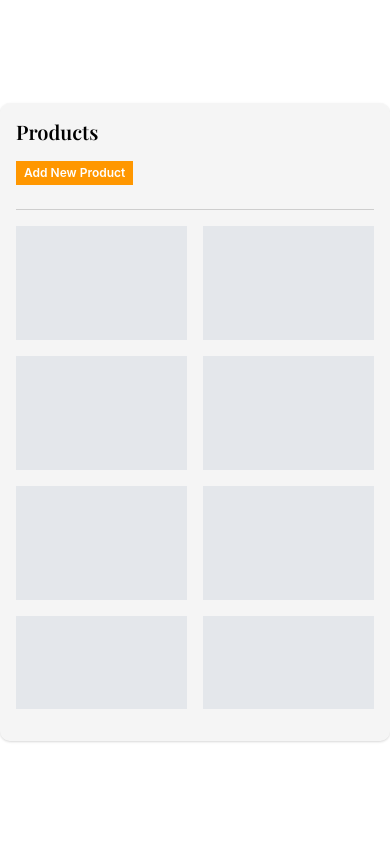
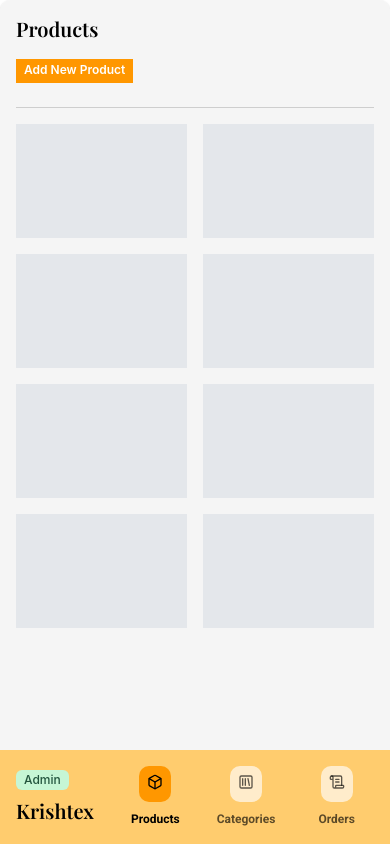
Before and after one commit to purushg16/krishtex, a React (Vite) app: page /admin/products in a window 390 px wide. Built offline with nearby package versions, Linux system fonts and the light colour scheme; a web font is replaced by a local one.

Commit message:
admin page design completed for mobile

```diff
--- /dev/null
+++ b/src/components/admin/AdminAppBar.tsx
@@ -0,0 +1,50 @@
+import { Flex, HStack, SimpleGrid, Tag, VStack } from "@chakra-ui/react";
+import { BoxIcon, ScrollText, SquareLibrary } from "lucide-react";
+import { useLocation } from "react-router";
+import { Name } from "../../utilities/Typography";
+import AppBarButton from "./AppBarButton";
+
+const AdminAppBar = () => {
+  const location = useLocation().pathname.split("/")[2];
+
+  return (
+    <Flex
+      zIndex={999}
+      pos="absolute"
+      bottom={0}
+      justify="center"
+      w="100%"
+      align="center"
+      py={2}
+      bg="primary.100"
+    >
+      <HStack w="100%" justify="space-between" px={4}>
+        <VStack align="start">
+          <Tag size="sm" colorScheme="green">
+            Admin
+          </Tag>
+          <Name color="black" text="Krishtex" />
+        </VStack>
+        <SimpleGrid columns={3} spacing={4}>
+          <AppBarButton
+            route="products"
+            active={location === "products"}
+            icon={BoxIcon}
+          />
+          <AppBarButton
+            route="categories"
+            active={location === "categories"}
+            icon={SquareLibrary}
+          />
+          <AppBarButton
+            route="orders"
+            active={location === "orders"}
+            icon={ScrollText}
+          />
+        </SimpleGrid>
+      </HStack>
+    </Flex>
+  );
+};
+
+export default AdminAppBar;
--- /dev/null
+++ b/src/components/admin/AppBarButton.tsx
@@ -0,0 +1,38 @@
+import { VStack, Box, Icon } from "@chakra-ui/react";
+import { LucideIcon } from "lucide-react";
+import { useNavigate } from "react-router";
+import { Label } from "../../utilities/Typography";
+
+interface Props {
+  active: boolean;
+  icon: LucideIcon;
+  route: string;
+}
+
+const AppBarButton = ({ active, route, icon }: Props) => {
+  const navigate = useNavigate();
+
+  return (
+    <VStack
+      onClick={() => navigate(route)}
+      cursor="pointer"
+      p={2}
+      //   bg={active ? "primary.300" : "none"}
+      borderRadius={10}
+      color={active ? "black" : "blackAlpha.700"}
+      transition="all 0.7s"
+    >
+      <Box
+        lineHeight="normal"
+        bg={active ? "primary.500" : "whiteAlpha.700"}
+        p={2}
+        borderRadius={10}
+      >
+        <Icon as={icon} />
+      </Box>
+      <Label text={route} textTransform="capitalize" small />
+    </VStack>
+  );
+};
+
+export default AppBarButton;
--- a/src/index.css
+++ b/src/index.css
@@ -23,3 +23,14 @@
 a {
   font-family: Roboto !important;
 }
+
+/* Hide scrollbar for all elements */
+* {
+  scrollbar-width: none; /* Firefox */
+  -ms-overflow-style: none; /* IE and Edge */
+}
+
+/* Hide scrollbar for WebKit browsers (Chrome, Safari) */
+::-webkit-scrollbar {
+  display: none;
+}
--- a/src/layouts/AdminLayout.tsx
+++ b/src/layouts/AdminLayout.tsx
@@ -1,11 +1,22 @@
-import { Flex, Grid, GridItem, Show } from "@chakra-ui/react";
+import { Box, Flex, Grid, GridItem, Show } from "@chakra-ui/react";
 import AdminSideBar from "../components/admin/AdminSideBar";
 import { Outlet } from "react-router";
+import AdminAppBar from "../components/admin/AdminAppBar";
 
 const AdminLayout = () => {
   return (
-    <Flex maxW={1300} mx="auto" justify="center" align="center" h="100vh">
+    <Flex
+      maxW={1300}
+      mx="auto"
+      justify="center"
+      align="center"
+      h="100vh"
+      overflowY="scroll"
+    >
       <Grid
+        overflowY="scroll"
+        h={{ base: "100%", md: "max-content" }}
+        maxH={{ base: "100%", md: "max-content" }}
         borderRadius={10}
         overflow="clip"
         minH={400}
@@ -29,9 +40,13 @@
             <AdminSideBar />
           </GridItem>
         </Show>
-        <GridItem area={"main"}>
+        <GridItem area={"main"} overflowY="scroll">
           <Outlet />
         </GridItem>
+        <Show below="md">
+          <Box my={160} />
+          <AdminAppBar />
+        </Show>
       </Grid>
     </Flex>
   );
--- a/src/pages/admin/CategoriesPages.tsx
+++ b/src/pages/admin/CategoriesPages.tsx
@@ -12,12 +12,13 @@
       </VStack>
       <Box
         w="100%"
-        maxH={500}
+        maxH={{ base: "100%", md: 500 }}
         overflowY="scroll"
         my={4}
         borderTop="1px solid"
         borderColor="blackAlpha.300"
         pt={4}
+        pb={28}
       >
         <SimpleGrid columns={{ base: 2, md: 3 }} spacing={4}>
           <Box w="100" aspectRatio="3/2" bg="secondary.50" />
--- a/src/pages/admin/OrdersPage.tsx
+++ b/src/pages/admin/OrdersPage.tsx
@@ -26,12 +26,13 @@
       </VStack>
       <Box
         w="100%"
-        maxH={500}
+        maxH={{ base: "100%", md: 500 }}
         overflowY="scroll"
         my={4}
         borderTop="1px solid"
         borderColor="blackAlpha.300"
         pt={4}
+        pb={28}
       >
         <TableContainer>
           <Table>
--- a/src/pages/admin/ProductPage.tsx
+++ b/src/pages/admin/ProductPage.tsx
@@ -3,7 +3,7 @@
 
 const ProductPage = () => {
   return (
-    <Stack p={4}>
+    <Stack p={4} h="100%">
       <VStack align="start" gap={4}>
         <Name text="Products" color="black" />
         <Button size="xs" colorScheme="primary">
@@ -12,12 +12,13 @@
       </VStack>
       <Box
         w="100%"
-        maxH={500}
+        maxH={{ base: "100%", md: 500 }}
         overflowY="scroll"
         my={4}
         borderTop="1px solid"
         borderColor="blackAlpha.300"
         pt={4}
+        pb={28}
       >
         <SimpleGrid columns={{ base: 2, md: 3 }} spacing={4}>
           <Box w="100" aspectRatio="3/2" bg="secondary.50" />
--- a/src/utilities/Typography.tsx
+++ b/src/utilities/Typography.tsx
@@ -57,9 +57,9 @@
   );
 };
 
-const Label = ({ text, color, textTransform }: Props) => (
+const Label = ({ text, color, textTransform, small }: Props) => (
   <Text
-    fontSize={"16px"}
+    fontSize={small ? "12px" : "16px"}
     fontWeight={"semibold"}
     color={color}
     whiteSpace={"nowrap"}
```
